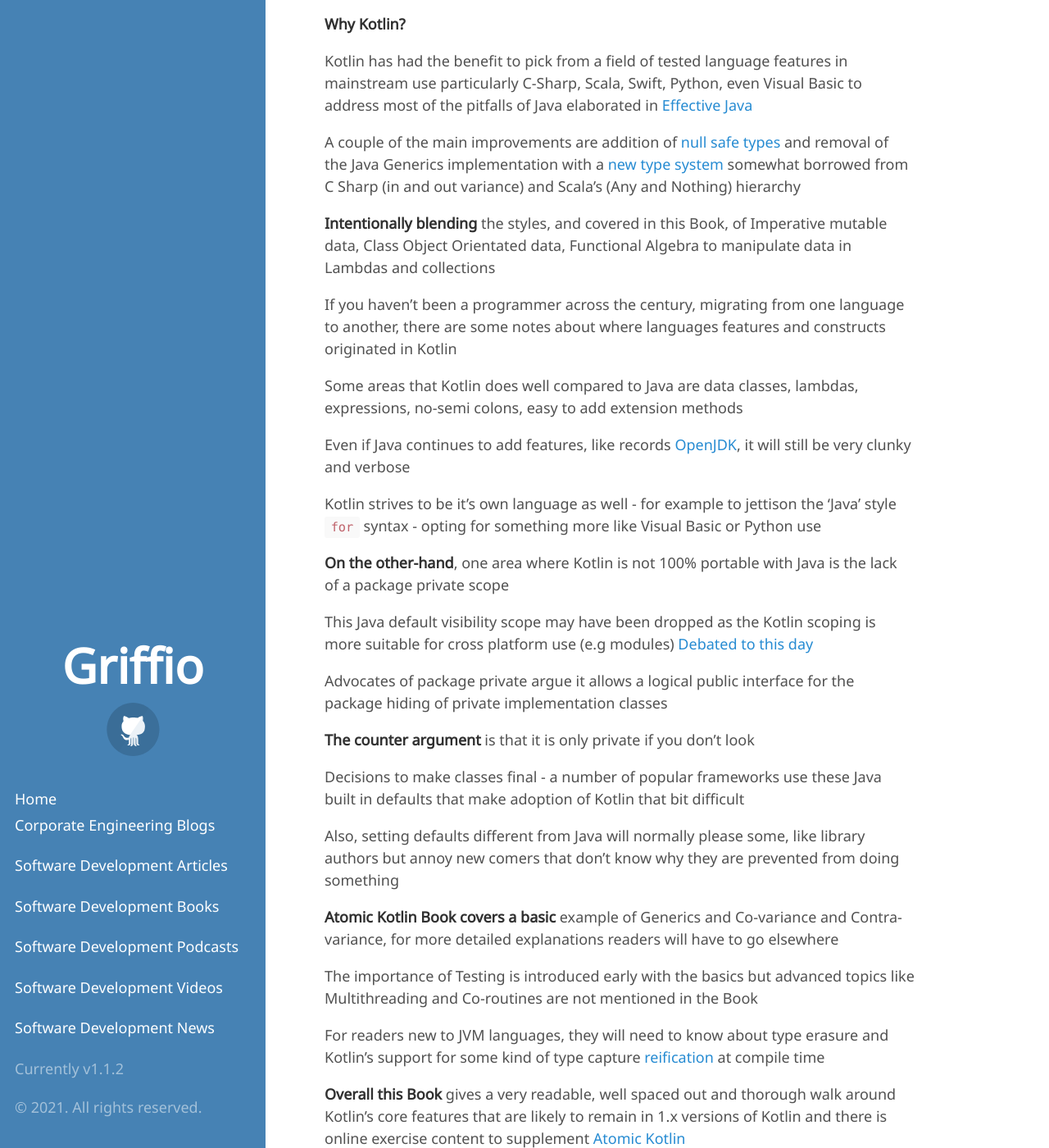
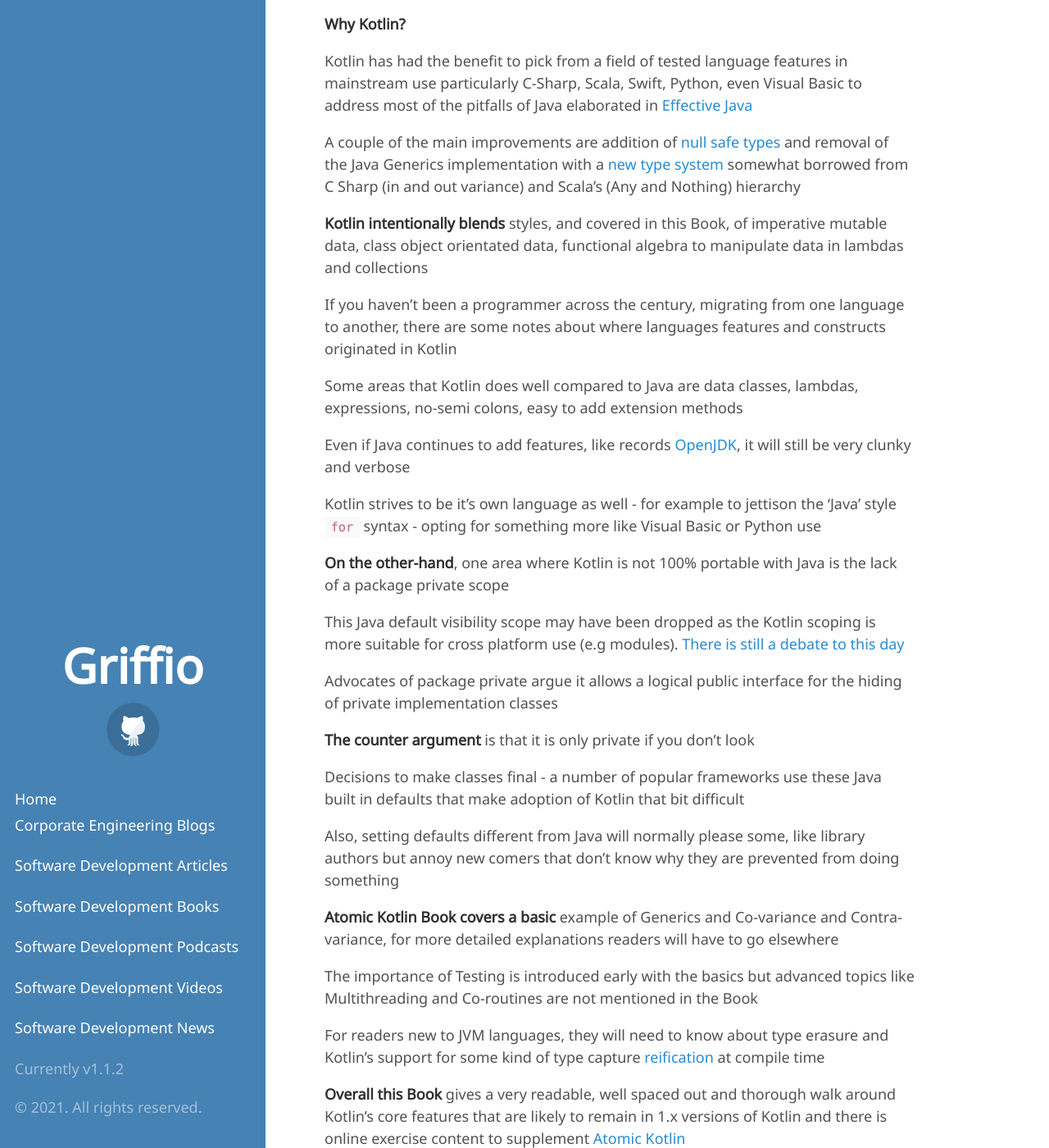
Before and after one commit to griffio/griffio.github.io, a Jekyll site: the page built from _posts/2021-02-12-Atomic-Kotlin-Review.md, in a window 1280 px wide and 1400 px high, scrolled down 1061 px. Shown: the whole window at 82% size. Built offline with Jekyll 4.4.1, drawn with Linux system fonts in a browser that asks for light colours; some web fonts are replaced.

Commit message:
Update 2021-02-12-Atomic-Kotlin-Review.md

```diff
--- a/_posts/2021-02-12-Atomic-Kotlin-Review.md
+++ b/_posts/2021-02-12-Atomic-Kotlin-Review.md
@@ -29,7 +29,7 @@
 
 A couple of the main improvements are addition of [null safe types](https://kotlinlang.org/docs/null-safety.html) and removal of the Java Generics implementation with a [new type system](https://kotlinlang.org/docs/generics.html) somewhat borrowed from C Sharp (in and out variance) and Scala's (Any and Nothing) hierarchy
 
-**Intentionally blending** the styles, and covered in this Book, of Imperative mutable data, Class Object Orientated data, Functional Algebra to manipulate data in Lambdas and collections
+**Kotlin intentionally blends** styles, and covered in this Book, of imperative mutable data, class object orientated data, functional algebra to manipulate data in lambdas and collections
 
 If you haven't been a programmer across the century, migrating from one language to another, there are some notes about where languages features and constructs originated in Kotlin
 
@@ -41,10 +41,10 @@
 
 **On the other-hand**, one area where Kotlin is not 100% portable with Java is the lack of a package private scope
 
-This Java default visibility scope may have been dropped as the Kotlin scoping is more suitable for cross platform use (e.g modules)
-[Debated to this day](https://discuss.kotlinlang.org/t/kotlin-to-support-package-protected-visibility/1544/62)
+This Java default visibility scope may have been dropped as the Kotlin scoping is more suitable for cross platform use (e.g modules).
+[There is still a debate to this day](https://discuss.kotlinlang.org/t/kotlin-to-support-package-protected-visibility/1544/62)
 
-Advocates of package private argue it allows a logical public interface for the package hiding of private implementation classes
+Advocates of package private argue it allows a logical public interface for the hiding of private implementation classes
 
 **The counter argument** is that it is only private if you don't look
 
```
